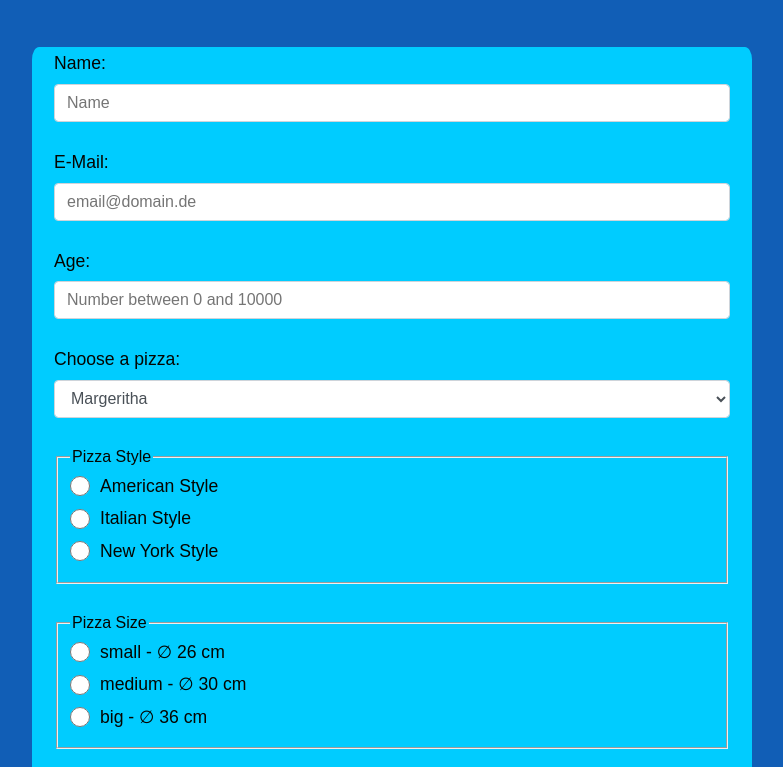
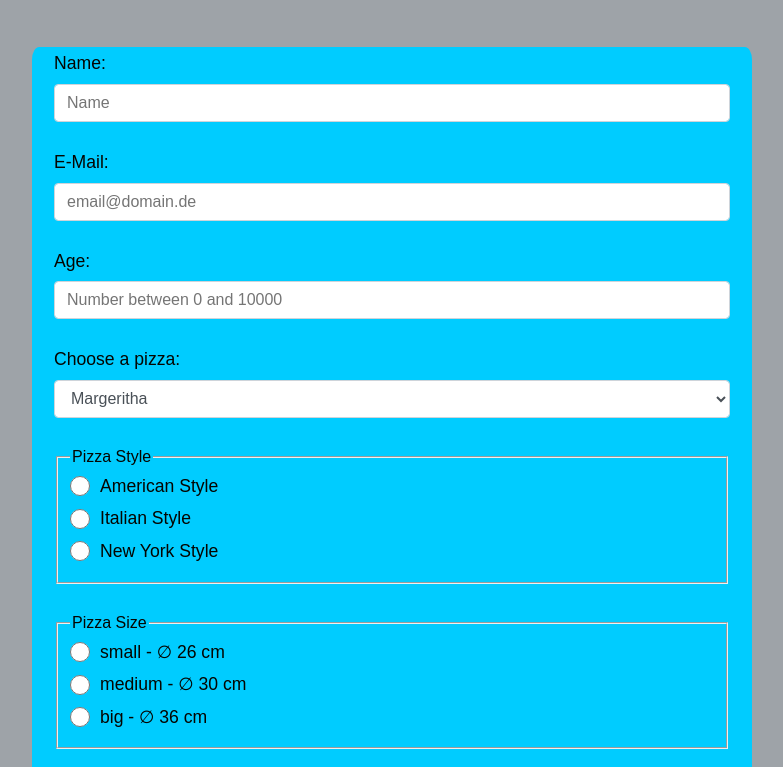
Before and after one commit to hew84/fcc-surveyForm, a plain HTML site: page index.html in a window 1280 px wide. Shown: the part 126-893 px from the top of the page, without its empty margins (248-1031 px from the left). Drawn offline with Linux system fonts and the light colour scheme.

Commit message:
changed background-color

```diff
--- a/main.css
+++ b/main.css
@@ -1,5 +1,5 @@
 body {
-    background-color: #115eb6;
+    background-color: #9ea3a8;
     margin: 0;
     color: hsl(60, 100%, 1%);
     font-family: Arial, Helvetica, sans-serif;
```
